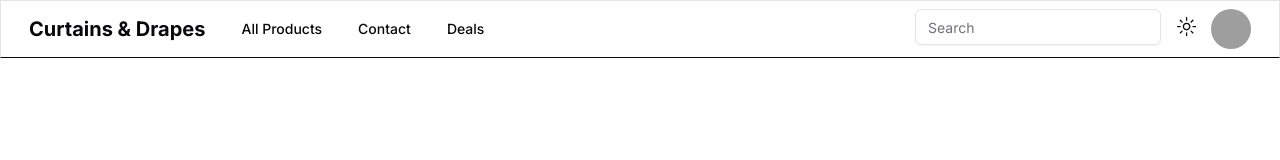
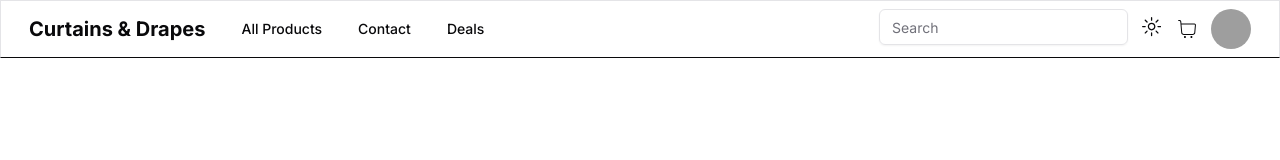
Before and after one commit to frustrated018/curtains-and-drapes, a Next.js app: page / in a window 1280 px wide. Shown: the top 160 px of the page. Built offline with nearby package versions, Linux system fonts and the light colour scheme; grey boxes are pictures that could not be loaded.

Commit message:
Added a cart sheet to the nav bar as well

```diff
--- a/src/components/main-navbar/mainNav.jsx
+++ b/src/components/main-navbar/mainNav.jsx
@@ -95,7 +95,7 @@ const MainNav = () => {
           </div>
         </section>
 
-        <div className="flex justify-center gap-3">
+        <section className="flex justify-center gap-3">
           {/* //! Search Bar */}
 
           <Input type="text" placeholder="Search" />
@@ -103,6 +103,19 @@ const MainNav = () => {
           {/* //! Light and dark mode toggle button */}
           <ThemeToggleButton />
 
+          {/* //! Cart  */}
+          <Sheet>
+            <SheetTrigger>
+              <CiShoppingCart size={24} />
+            </SheetTrigger>
+            <SheetContent side={"right"}>
+              <div className="flex flex-col justify-center items-center pt-[50%]">
+                <CiShoppingCart size={60} />
+                <h2 className="text-4xl font-bold">Oops!</h2>
+                <p className="text-lg font-semibold">No items in your cart.</p>
+              </div>
+            </SheetContent>
+          </Sheet>
 
           {/* //! Avatar from shadcn */}
           <DropdownMenu>
@@ -119,7 +132,7 @@ const MainNav = () => {
               <DropdownMenuItem>Login</DropdownMenuItem>
             </DropdownMenuContent>
           </DropdownMenu>
-        </div>
+        </section>
       </section>
     </nav>
   );
```
